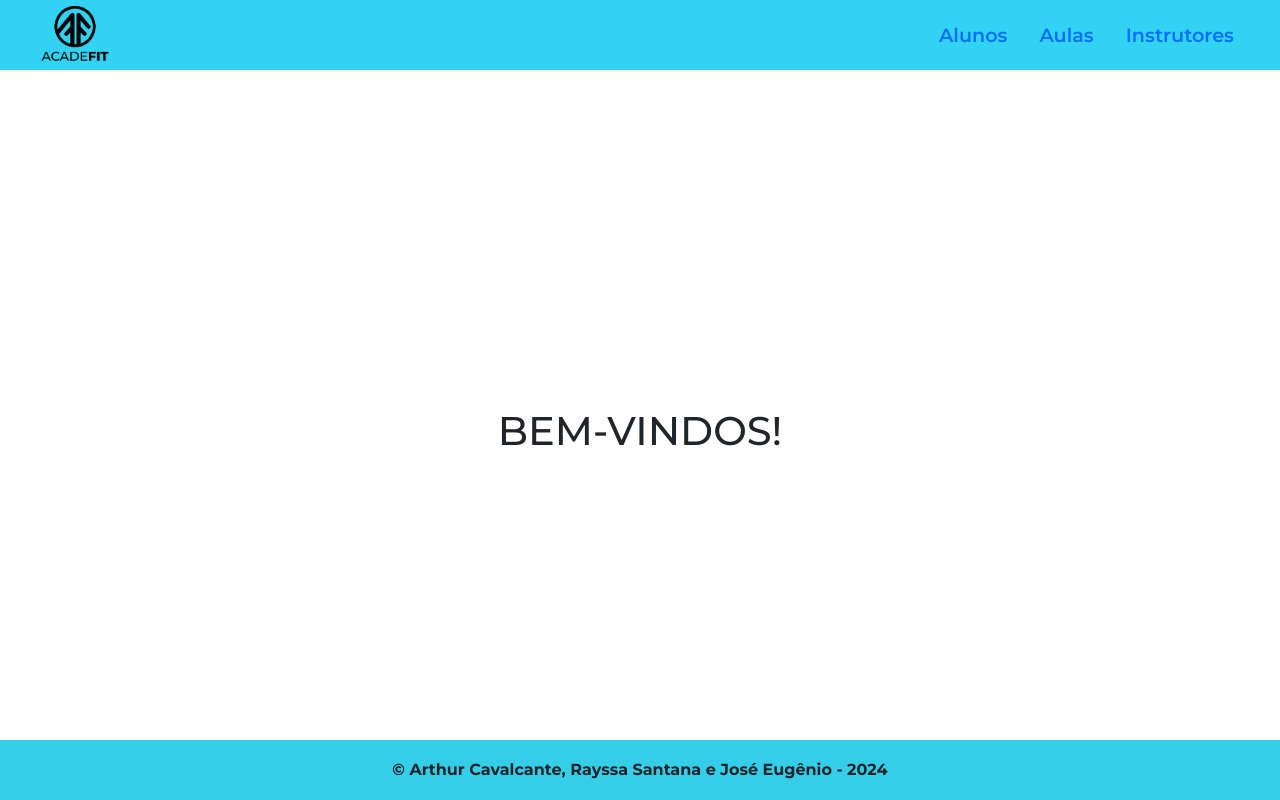
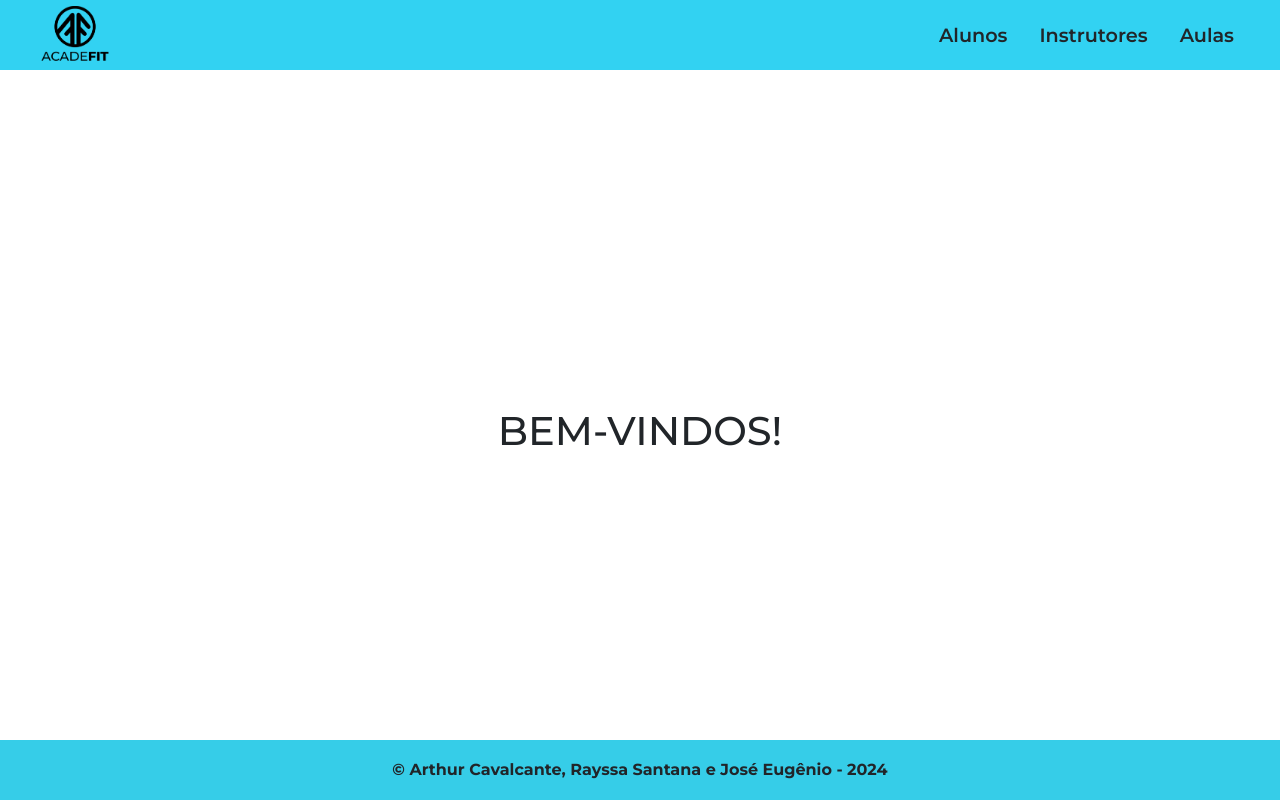
Before and after one commit to Linsarthur/academia-front, a React (Vite) app: page / in a window 1280 px wide. Built offline with nearby package versions, Linux system fonts and the light colour scheme.

Commit message:
Alterações finais

```diff
--- a/src/components/Header.jsx
+++ b/src/components/Header.jsx
@@ -14,9 +14,9 @@ export default function Header() {
       </Link>
       <div className="nav">
       <ul>
-        <Link className="nav-link" to="/alunos">Alunos</Link>
-        <Link className="nav-link" to="/aulas">Aulas</Link>
-        <Link className="nav-link" to="instrutors">Instrutores</Link>
+        <Link className="nav-link text-dark" to="/alunos">Alunos</Link>
+        <Link className="nav-link text-dark" to="instrutors">Instrutores</Link>
+        <Link className="nav-link text-dark" to="/aulas">Aulas</Link>
       </ul>
       </div>
       </section>
--- a/src/pages/Aluno.jsx
+++ b/src/pages/Aluno.jsx
@@ -51,7 +51,7 @@ export default function Aluno() {
                                 <td>{aluno.cpf}</td>
                                 <td>{aluno.dataNasc}</td>
                                 <td>
-                                    <Button variant="danger" size="sm" onClick={()=> deletarAluno(aluno.id)}>Excluir</Button>
+                                    <Button variant="danger me-2" size="sm" onClick={()=> deletarAluno(aluno.id)}>Excluir</Button>
                                     <Button variant="info" size="sm" as={Link} to={`/alunos/editar/${aluno.id}`}>Editar</Button>
 
                                 </td>
--- a/src/pages/EditarAula.jsx
+++ b/src/pages/EditarAula.jsx
@@ -152,7 +152,7 @@ export default function EditarAula(){
                         <option value="">Selecione um instrutor</option>
                         {instrutors && instrutors.map(instrutor => (
                             <option key={instrutor.id} value={instrutor.id}>
-                                {instrutor.nome} - {instrutor.cref}
+                                {instrutor.nome} - {instrutor.especializacao} - {instrutor.cref}
                             </option>
                         ))}
                     </select>
--- a/src/pages/Instrutor.jsx
+++ b/src/pages/Instrutor.jsx
@@ -56,7 +56,7 @@ function Instrutores() {
                   <td>{instrutor.cpf}</td>
                   <td>{instrutor.cref}</td>
                   <td>
-                    <Button variant="danger" size="sm" onClick={() => deletarInstrutor(instrutor.id)}>Excluir</Button>
+                    <Button variant="danger me-2" size="sm" onClick={() => deletarInstrutor(instrutor.id)}>Excluir</Button>
                     <Button variant="info" size="sm" as={Link} to={`/instrutors/editar/${instrutor.id}`}>Editar</Button>
                   </td>
                 </tr>
--- a/src/pages/NovaAula.jsx
+++ b/src/pages/NovaAula.jsx
@@ -138,7 +138,7 @@ export default function NovaAula() {
                         <option value="">Selecione um instrutor</option>
                         {instrutors && instrutors.map(instrutor => (
                             <option key={instrutor.id} value={instrutor.id}>
-                                {instrutor.nome} - {instrutor.cref}
+                                {instrutor.nome} - {instrutor.especializacao} - {instrutor.cref}
                             </option>
                         ))}
                     </select>
--- a/src/styles/Header.css
+++ b/src/styles/Header.css
@@ -14,6 +14,13 @@
 
 }
 
+.nav-link {
+    color: black;
+}
+
+.nav-link:hover {
+    color: white !important;
+    }
 
 .nav ul{
     display: flex;
```
